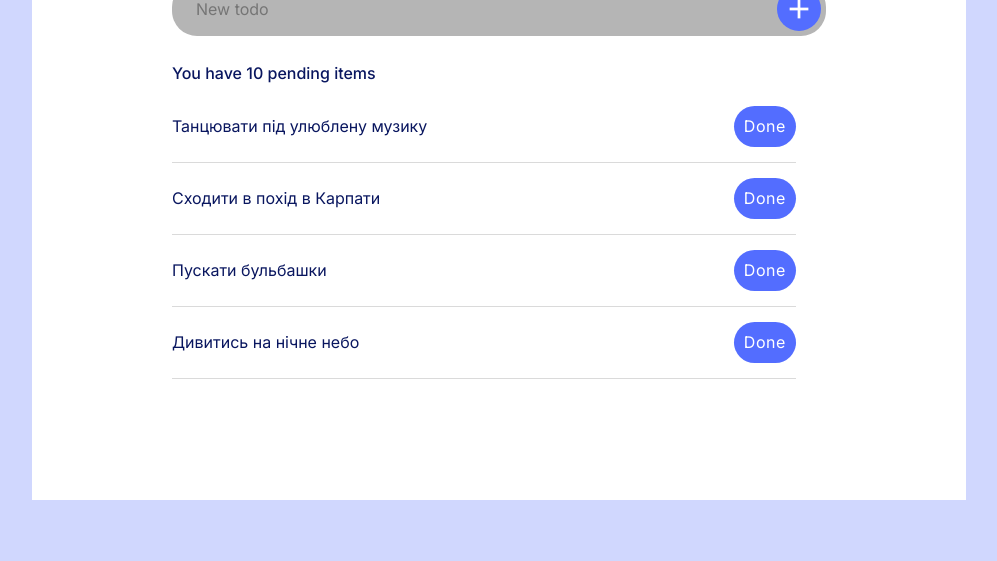
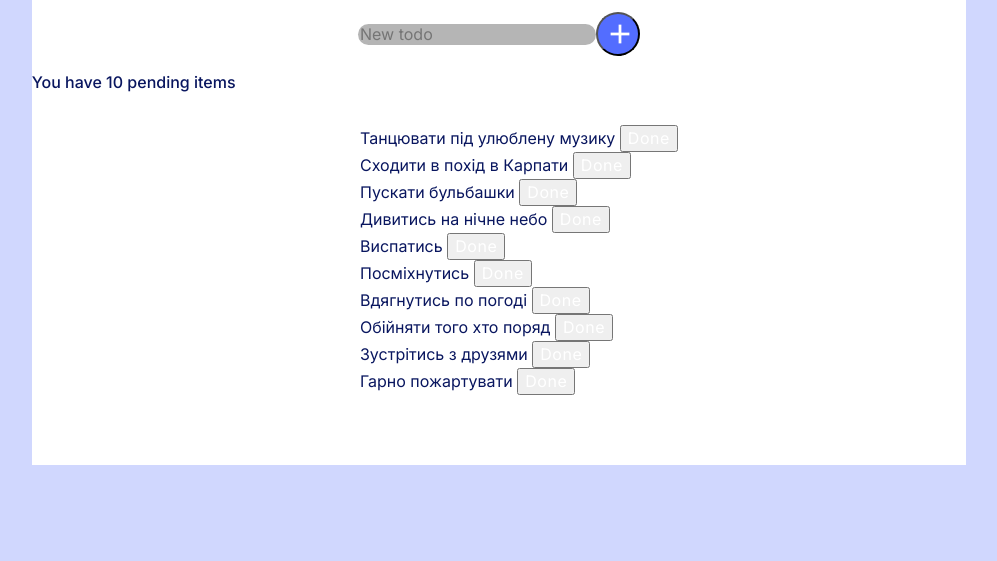
Before and after one commit to chisfantasy/study, a plain HTML site: page index.html in a window 1280 px wide. Shown: the part 239-800 px from the top of the page, without its empty margins (141-1138 px from the left). Drawn offline with Linux system fonts and the light colour scheme.

Commit message:
style: add new css style

```diff
--- a/index.html
+++ b/index.html
@@ -12,16 +12,16 @@
     </head>
     <body>
 
-        <div id="content">
+        <div class="display-flex_center" id="content">
             <div class="box">
                 <h1 class="todolist">TODOLIST</h1>
-                <form action="#">
-                    <input class="todo" type="text" placeholder="New todo">
-                    <button class="button-add" type="submit"> <img src="outline_add_white_24dp.png" alt="+"></button>
+                <form class="form-todo display-flex_center" action="#">
+                    <input class="todo display-flex_center" type="text" placeholder="New todo">
+                    <button class="button-add" type="submit"> <img class="img-add display-flex_center" src="outline_add_white_24dp.png" alt="+"></button>
                 </form>
                 <h3 class="task-number">You have 10 pending items</h3>
-                <div class="checklist">
-                    <ul class="ul-list-style">
+                <div class="checklist display-flex_center">
+                    <ul class="ul-list-style scrollbar">
                         <li class="li-list-style"><span>Танцювати під улюблену музику</span>
                             <button class="button-done" type="button">Done</button>
                         </li>
--- a/styles.css
+++ b/styles.css
@@ -1,4 +1,8 @@
-
+*,
+*::before,
+*::after{
+  box-sizing: border-box;
+}
 
 body {
   background: #D0D7FE;
@@ -7,19 +11,20 @@ body {
 }
 
 #content {
+  height: 100vh;
+}
+
+.display-flex_center {
   display: flex;
   justify-content: center;
   align-items: center;
-  height: 100vh;
 }
 
 .box {
-  /* max-width: 1058px;
-  max-height: 786px; */
   width: 73vw;
   height: 76vh;
   margin: auto;
-  padding-top: 70px;
+  padding-top: 65px;
   background: #FFFFFF;
 }
 
@@ -33,31 +38,27 @@ body {
   letter-spacing: 0.035em;
 }
 
-form {
-  display: flex;
+.form-todo {
   vertical-align: top;
   position: relative;
-  justify-content: center;
-  align-items: center;
-  /* max-width: 700px; */
-  width: 70%;
+  width: 65%;
   padding: auto;
   margin: auto;
 }
 
 
 .todo {
-  outline: none;
+  /* outline: none;
   padding-left: 24px;
-  padding-right: 70px;
-  display: flex;
-  justify-content: center;
-  align-items: center;
-  width: 100%;
-  height: 52px;
+  padding-right: 70px; */
+
+  /* width: 100%;
+  height: 52px; */
+
   background: #F3F5FF;
   border-radius: 25px;
   border: none;
+
   font-family: Inter;
   font-size: 16px;
   font-weight: 400;
@@ -68,12 +69,12 @@ form {
 }
 
 .button-add {
-  position: absolute;
+  /* position: absolute;
   top: 5px;
   right: 5px;
-  /* z-index: 1; */
   outline: none;
-  border: none;
+  border: none; */
+
   display: inline-block;
   background: #536DFF;
   height: 44px;
@@ -83,29 +84,20 @@ form {
   padding: auto;
 }
 
-img {
-  display: flex;
-  justify-content: center;
-  align-items: center;
+.img-add {
   width: 32px;
   height: 32px;
 }
 
-.checklist {
-  display: flex;
-  justify-content: center;
-  align-items: center;
-}
+.task-number {
+  /* display: flex;
+  justify-content: flex-start;
+  align-items: center; */
 
-.task-number {
-  display: flex;
-  justify-content:flex-start;
-  align-items: center;
-  margin-top: 30px;
+  /* margin-top: 30px;
   margin-bottom: 10px;
   margin-right: auto;
-  margin-left: auto;
-
+  margin-left: auto; */
 
   font-family: Inter;
   font-size: 16px;
@@ -114,27 +106,36 @@ img {
   text-align: left;
   color: #09165F;
 
-  max-height: 15px;
+  /* max-height: 15px;
   max-width: 700px;
   height: 15px;
   width: 70%;
+  padding-left: 50px; */
+}
+
+.checklist {
+  /*
+  padding-left: 30px;
+  margin-right: 30px; */
 }
 
 .ul-list-style {
-  max-width: 700px;
+  /* max-width: 700px;
   max-height: 400px;
   width: 70%;
-  height: 37vh;
-  margin: 0;
-  padding: 0;
+  height: 30vh;
+  margin: 0 10px 0 0;
+  padding: 0; */
+}
 
+.scrollbar {
   overflow-y: scroll;
   scroll-behavior: smooth;
   list-style-type: none;
+  scroll-margin-inline-start: 10px;
 }
 
-::-webkit-scrollbar {
-
+/* ::-webkit-scrollbar {
 width: 4px;
 }
 
@@ -145,13 +146,13 @@ width: 4px;
 ::-webkit-scrollbar-thumb {
   background: #C2C2C2;
   border-radius: 10px;
-}
+} */
 
 .li-list-style {
-  display: flex;
+  /* display: flex;
   flex-direction: row;
   justify-content: space-between;
-  align-items: center;
+  align-items: center; */
 
   font-family: Inter;
   font-size: 16px;
@@ -160,18 +161,19 @@ width: 4px;
   letter-spacing: 0em;
   color: #09165F;
 
-  text-align: left;
+  /* text-align: left;
   padding-top: 15px;
   padding-bottom: 15px;
-  width: calc(100% - 30px);
-  border-bottom: 1px solid #DADADA;
+  padding-left: 24px;
+  width: 95%;
+  border-bottom: 1px solid #DADADA; */
 }
 
 .button-done {
-  display: flex;
+  /* display: flex;
   flex-direction: row;
   justify-content: space-between;
-  align-items: center;
+  align-items: center; */
 
   font-family: Inter;
   font-size: 16px;
@@ -180,9 +182,9 @@ width: 4px;
   letter-spacing: 0.035em;
   color: #FFFFFF;
 
-  padding: 10px;
+  /* padding: 10px;
   background: #536DFF;
   border-radius: 50px;
   border: none;
-  cursor: pointer;
+  cursor: pointer; */
 }
```
